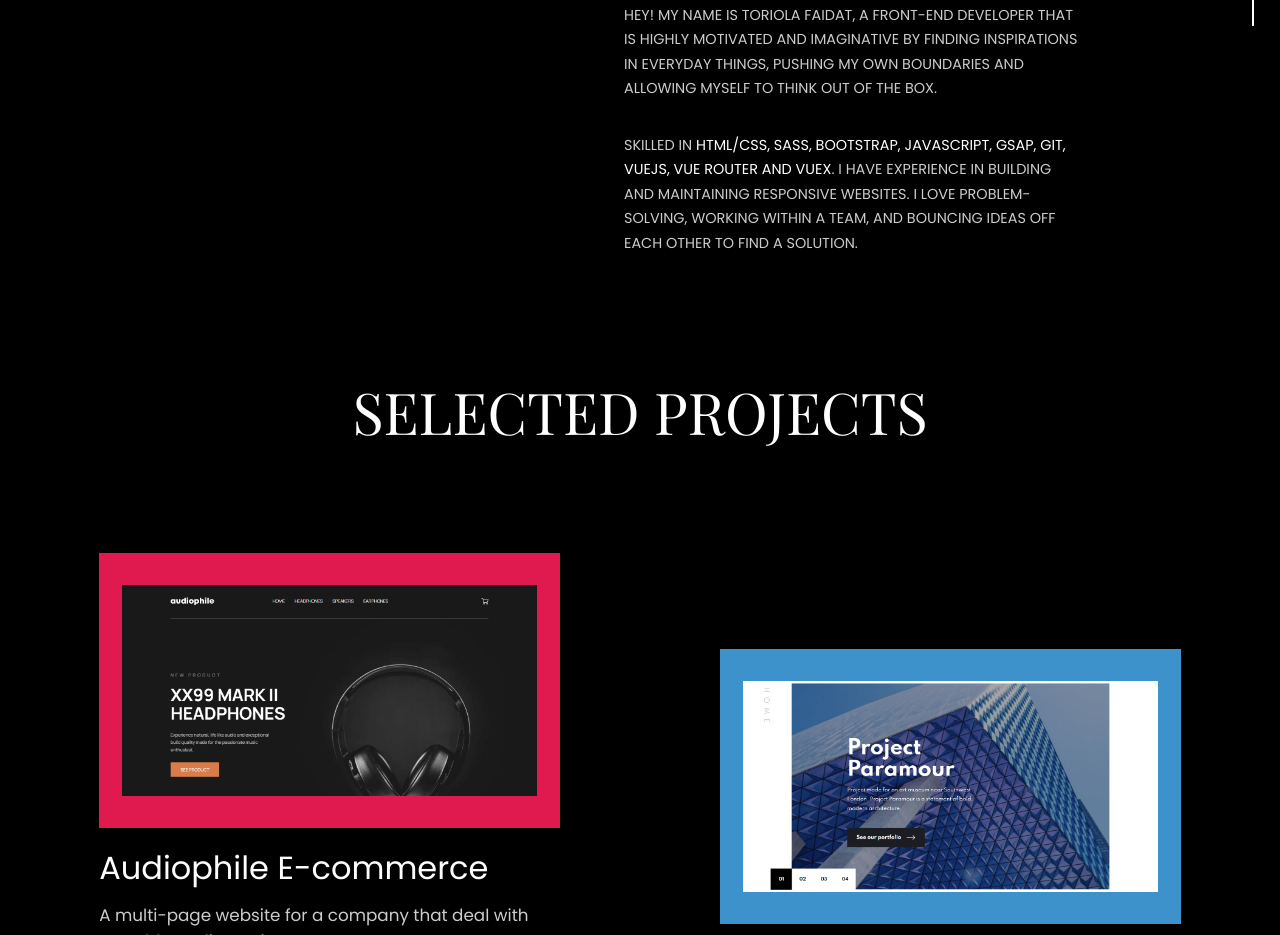
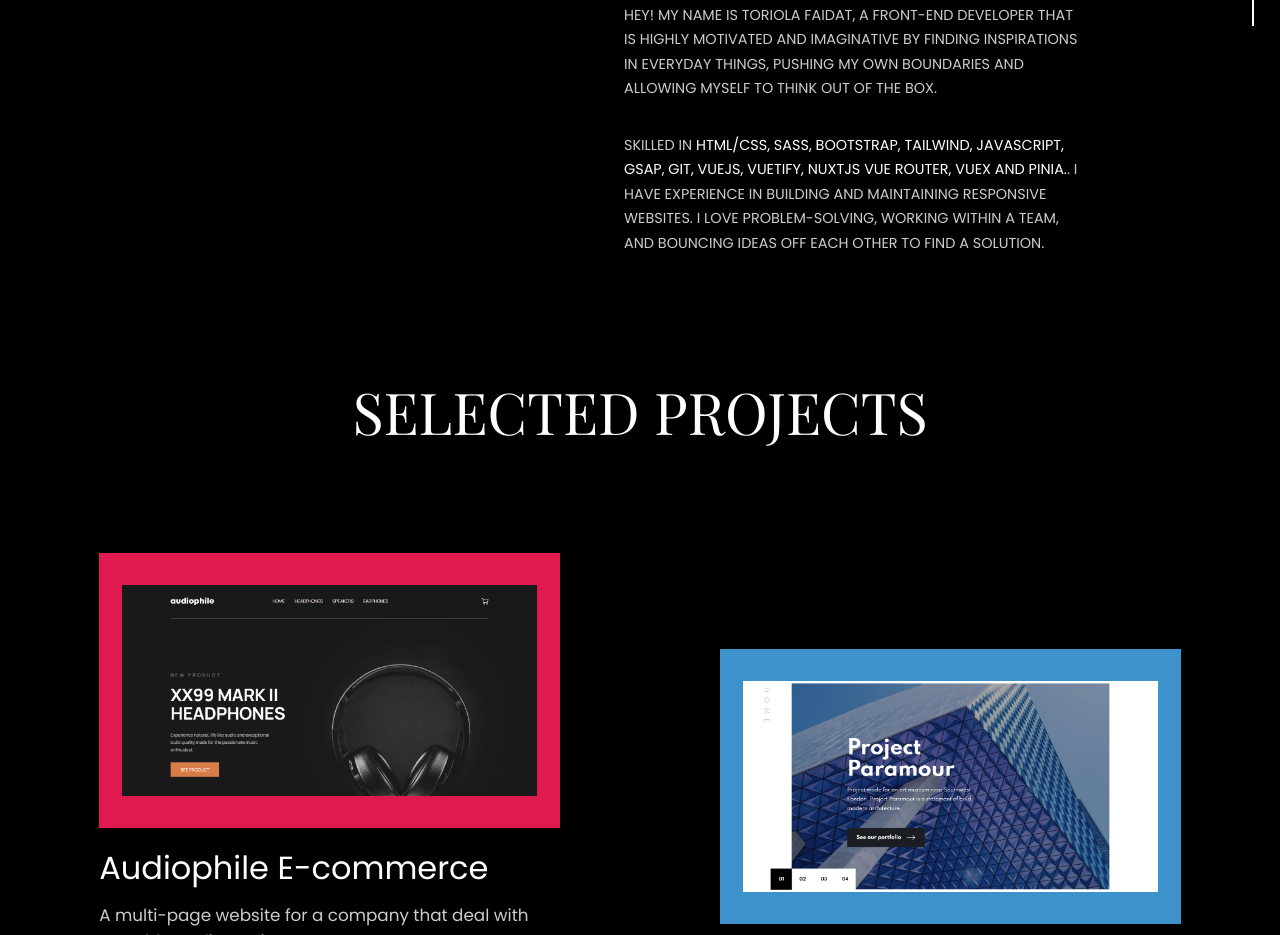
Before and after one commit to toriola998/TFO, a plain HTML site: page index.html in a window 1280 px wide. Shown: the part 773-1708 px from the top of the page. Drawn offline with nearby package versions, Linux system fonts and the light colour scheme.

Commit message:
ADD: added more skillsets

```diff
--- a/index.html
+++ b/index.html
@@ -104,8 +104,8 @@
                     imaginative by finding inspirations in everyday things, pushing my own boundaries and allowing
                     myself to think out of the box.</p>
 
-                    <p>Skilled in <span id="skills">HTML/CSS, SASS, Bootstrap, JavaScript, GSAP, GIT, VueJS,
-                     Vue Router and VueX</span>. I have experience in building
+                    <p>Skilled in <span id="skills">HTML/CSS, SASS, Bootstrap, Tailwind, JavaScript, GSAP, GIT, VueJS, Vuetify, NuxtJs
+                     Vue Router, VueX and Pinia.</span>. I have experience in building
                     and maintaining responsive websites. I love problem-solving,
                     working within a team, and bouncing ideas off each other to find a solution.</p>
                 </section>
```
